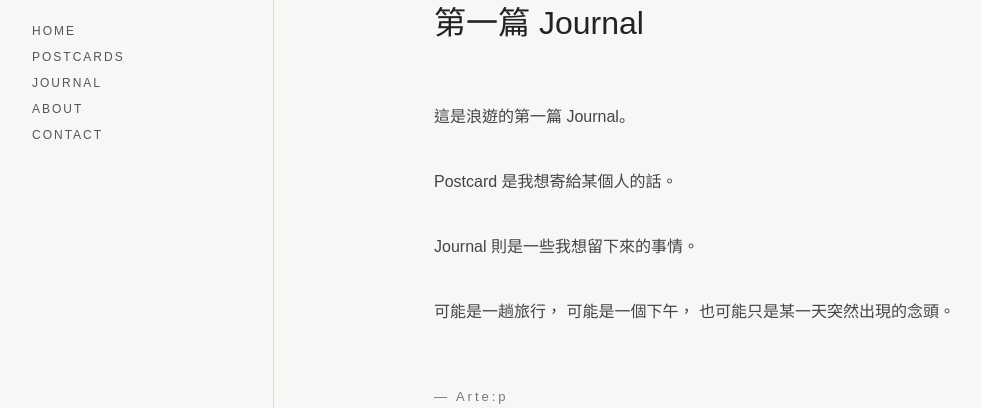
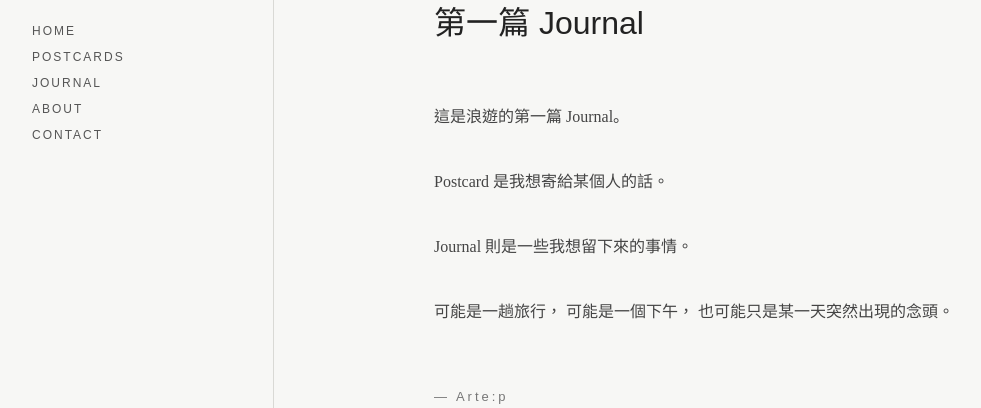
Before and after one commit to artep-wandering/artep-wandering.github.io, a Jekyll site: the page built from _journal/001.md, in a window 1280 px wide. Shown: the part 173-581 px from the top of the page, without its empty margins (6-987 px from the left). Built offline with Jekyll 4.4.1, drawn with Linux system fonts in a browser that asks for light colours; some web fonts are replaced.

Commit message:
layout_journal_v0.0.2

```diff
--- a/_layouts/journal.html
+++ b/_layouts/journal.html
@@ -1,3 +1,4 @@
+<!-- layout_journal_v0.0.2-->
 <!DOCTYPE html>
 <html lang="zh-Hant">
 
@@ -6,7 +7,10 @@
   <meta name="viewport" content="width=device-width, initial-scale=1.0">
 
   <title>{{ page.title }} | 浪遊</title>
-
+  <link rel="preconnect" href="https://fonts.googleapis.com">
+  <link rel="preconnect" href="https://fonts.gstatic.com" crossorigin>
+  <link href="https://fonts.googleapis.com/css2?family=LXGW+WenKai+TC&display=swap"
+        rel="stylesheet">
   <style>
 
     * {
@@ -125,6 +129,7 @@
     }
 
     .text {
+      font-family: "LXGW WenKai TC", serif;
       font-size: 16px;
       line-height: 2.2;
       color: #444;
```
